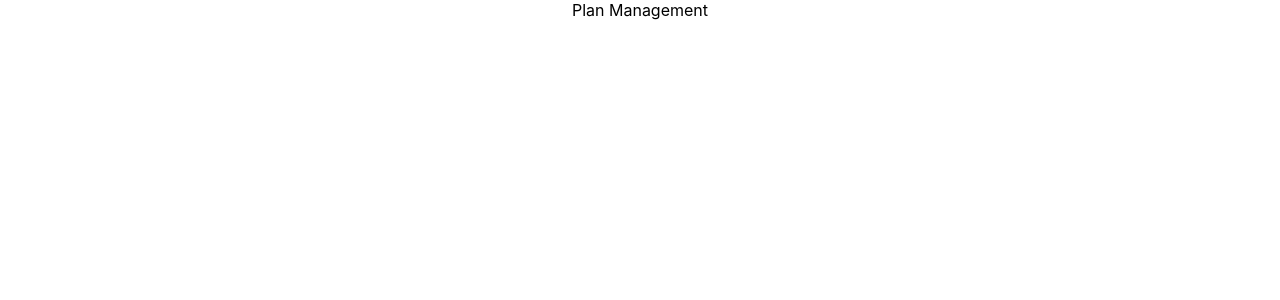
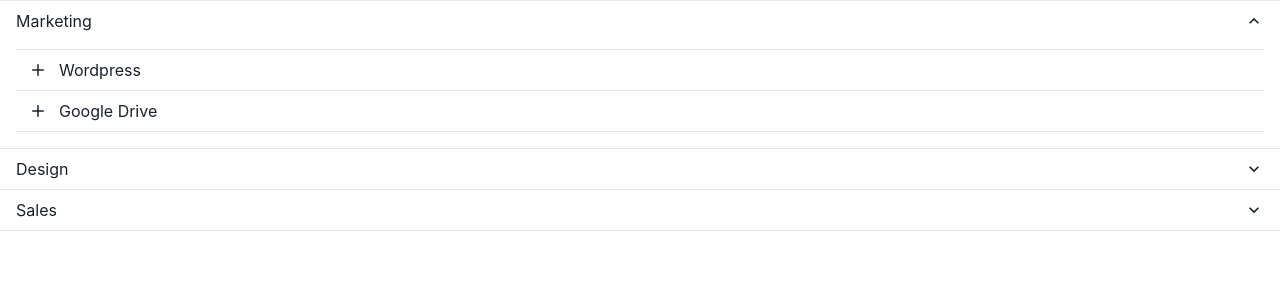
Before and after one commit to Suhani1102/flameCloudAssignment, a React (Create React App) app in the folder plan-management/: page / in a window 1280 px wide. Shown: the top 300 px of the page. Built offline with nearby package versions, Linux system fonts and the light colour scheme.

Commit message:
implimenting accordion

```diff
--- a/plan-management/package.json
+++ b/plan-management/package.json
@@ -3,9 +3,14 @@
   "version": "0.1.0",
   "private": true,
   "dependencies": {
+    "@chakra-ui/icons": "^2.0.11",
+    "@chakra-ui/react": "^2.3.7",
+    "@emotion/react": "^11.10.5",
+    "@emotion/styled": "^11.10.5",
     "@testing-library/jest-dom": "^5.16.5",
     "@testing-library/react": "^13.4.0",
     "@testing-library/user-event": "^13.5.0",
+    "framer-motion": "^7.6.4",
     "react": "^18.2.0",
     "react-dom": "^18.2.0",
     "react-scripts": "5.0.1",
--- a/plan-management/src/App.js
+++ b/plan-management/src/App.js
@@ -1,8 +1,13 @@
 import logo from "./logo.svg";
 import "./App.css";
+import PlanManagement from "./Pages/PlanManagement";
 
 function App() {
-  return <div className="App">Plan Management</div>;
+  return (
+    <div className="App">
+      <PlanManagement />
+    </div>
+  );
 }
 
 export default App;
--- a/plan-management/src/Components/Category.jsx
+++ b/plan-management/src/Components/Category.jsx
@@ -1,7 +1,39 @@
 import React from "react";
+import {
+  Accordion,
+  AccordionItem,
+  AccordionButton,
+  AccordionPanel,
+  AccordionIcon,
+  Box,
+} from "@chakra-ui/react";
+import SubCategory from "./SubCategory";
 
-const Category = () => {
-  return <div>Category</div>;
+const Category = ({ catData }) => {
+  console.log(catData);
+  return (
+    <div>
+      <Accordion defaultIndex={[0]} allowMultiple>
+        {catData.map((item) => {
+          return (
+            <AccordionItem key={item.id}>
+              <h2>
+                <AccordionButton>
+                  <Box flex="1" textAlign="left">
+                    {item.categoryName}
+                  </Box>
+                  <AccordionIcon />
+                </AccordionButton>
+              </h2>
+              <AccordionPanel pb={4}>
+                <SubCategory key={item.id} subCatData={item.subCategories} />
+              </AccordionPanel>
+            </AccordionItem>
+          );
+        })}
+      </Accordion>
+    </div>
+  );
 };
 
 export default Category;
--- a/plan-management/src/Components/SubCategory.jsx
+++ b/plan-management/src/Components/SubCategory.jsx
@@ -1,7 +1,44 @@
 import React from "react";
+import {
+  Accordion,
+  AccordionItem,
+  AccordionButton,
+  AccordionPanel,
+  Box,
+} from "@chakra-ui/react";
+import { AddIcon, MinusIcon } from "@chakra-ui/icons";
 
-const SubCategory = () => {
-  return <div>SubCategory</div>;
+const SubCategory = ({ subCatData }) => {
+  return (
+    <Accordion>
+      {subCatData.map((subCat) => (
+        <AccordionItem key={subCat.id}>
+          {({ isExpanded }) => (
+            <>
+              <h2>
+                <AccordionButton>
+                  {isExpanded ? (
+                    <MinusIcon fontSize="12px" />
+                  ) : (
+                    <AddIcon fontSize="12px" />
+                  )}
+                  <Box flex="1" textAlign="left" marginLeft={"15px"}>
+                    {subCat.subCategoryName}
+                  </Box>
+                </AccordionButton>
+              </h2>
+              <AccordionPanel pb={4}>
+                Lorem ipsum dolor sit amet, consectetur adipiscing elit, sed do
+                eiusmod tempor incididunt ut labore et dolore magna aliqua. Ut
+                enim ad minim veniam, quis nostrud exercitation ullamco laboris
+                nisi ut aliquip ex ea commodo consequat.
+              </AccordionPanel>
+            </>
+          )}
+        </AccordionItem>
+      ))}
+    </Accordion>
+  );
 };
 
 export default SubCategory;
--- /dev/null
+++ b/plan-management/src/Pages/PlanManagement.jsx
@@ -0,0 +1,32 @@
+import React from "react";
+import Category from "../Components/Category";
+
+const PlanManagement = () => {
+  let planData = [
+    {
+      id: 1,
+      categoryName: "Marketing",
+      subCategories: [
+        { id: 1, subCategoryName: "Wordpress", pointers: [] },
+        { id: 2, subCategoryName: "Google Drive", pointers: [] },
+      ],
+    },
+    {
+      id: 2,
+      categoryName: "Design",
+      subCategories: [{ id: 1, subCategoryName: "Wordpress", pointers: [] }],
+    },
+    {
+      id: 3,
+      categoryName: "Sales",
+      subCategories: [{ id: 1, subCategoryName: "Wordpress", pointers: [] }],
+    },
+  ];
+  return (
+    <div>
+      <Category key={planData.id} catData={planData} />
+    </div>
+  );
+};
+
+export default PlanManagement;
```
Also changed, not shown: plan-management/src/index.js (+9 -8 lines), 1 other file (tests, documents, lock files or other folders).
